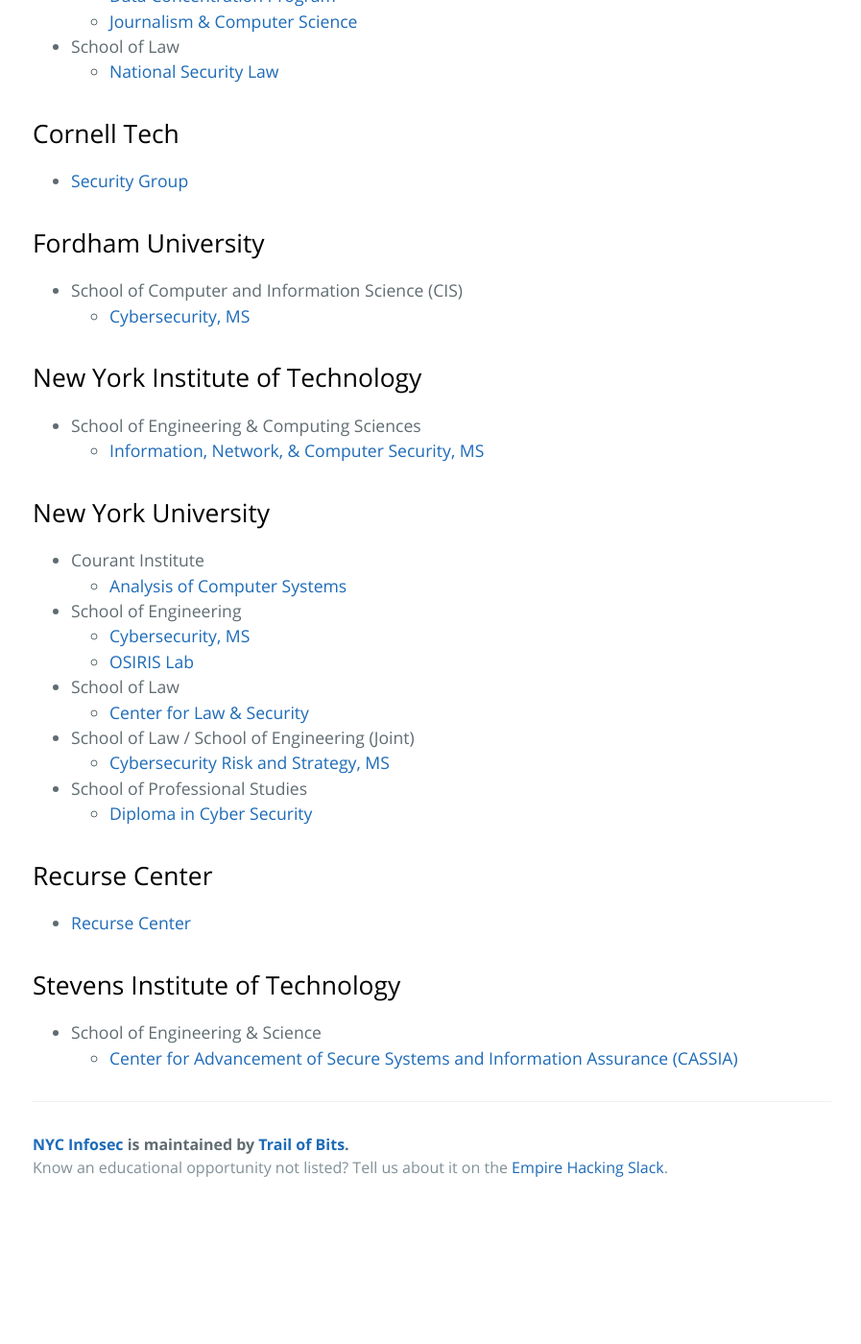
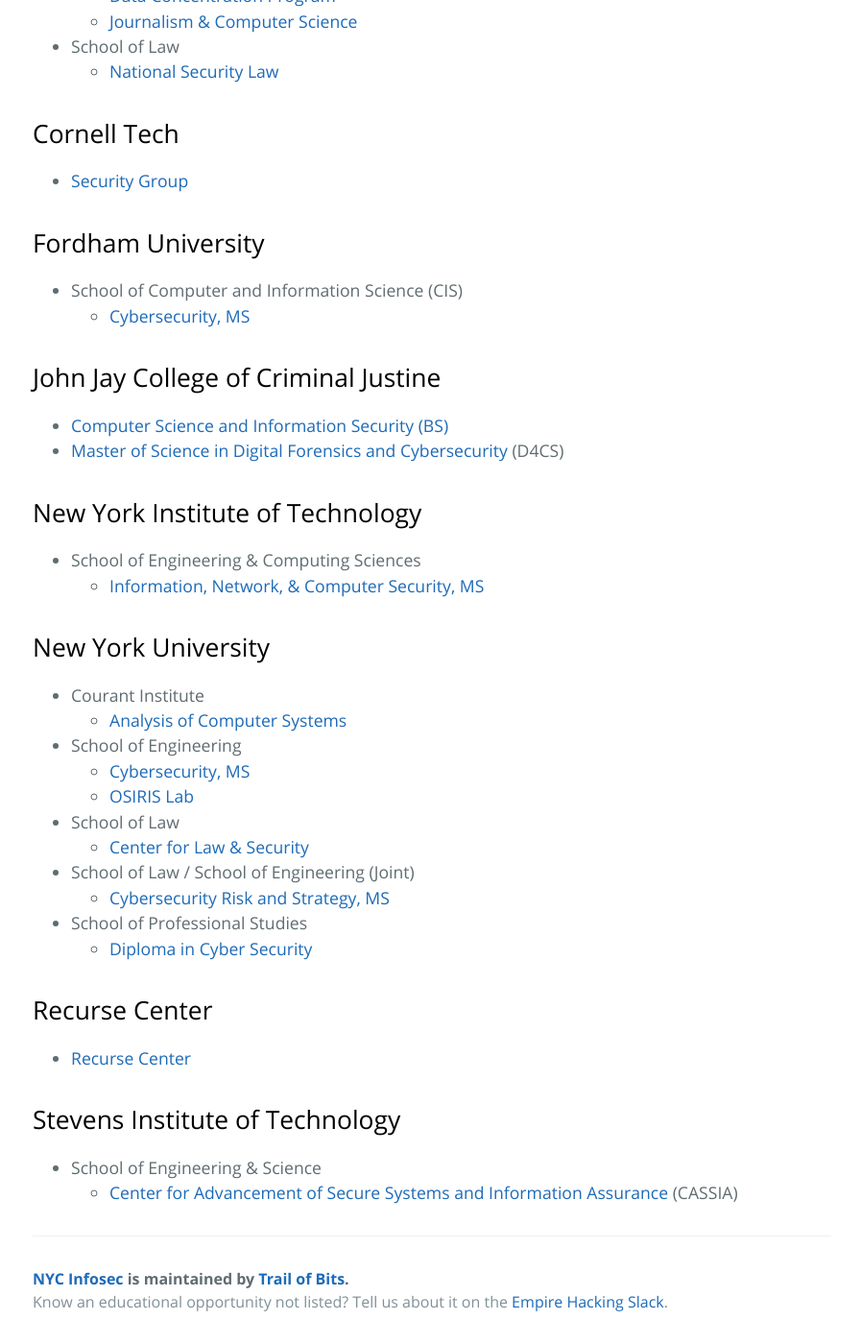
Before and after one commit to trailofbits/nyc-infosec, a Jekyll site: the page built from learn.md, in a window 1280 px wide and 1400 px high, scrolled down 979 px. Shown: the whole window at 96% size, without its empty margins (190-1087 px from the left). Built offline with Jekyll 4.4.1, drawn with Linux system fonts in a browser that asks for light colours; our own code applies the rules of GitHub Pages for plain Markdown files; before the commit the page ends 2239 px from its top, so only the background shows below that.

Commit message:
Add John Jay

```diff
--- a/learn.md
+++ b/learn.md
@@ -41,6 +41,11 @@
 * School of Computer and Information Science (CIS)
   * [Cybersecurity, MS](http://www.fordham.edu/info/25706/master_of_science_in_cybersecurity)
 
+## John Jay College of Criminal Justine
+
+* [Computer Science and Information Security (BS)](http://www.jjay.cuny.edu/computer-science-and-information-security-bs)
+* [Master of Science in Digital Forensics and Cybersecurity](https://www.jjay.cuny.edu/master-science-digital-forensics-and-cybersecurity) (D4CS)
+
 ## New York Institute of Technology
 
 * School of Engineering & Computing Sciences
@@ -67,4 +72,4 @@
 ## Stevens Institute of Technology
 
 * School of Engineering & Science
-  * [Center for Advancement of Secure Systems and Information Assurance (CASSIA)](https://www.stevens.edu/research-entrepreneurship/research-centers-labs/center-advancement-secure-systems-and-information-assurance-cassia)
+  * [Center for Advancement of Secure Systems and Information Assurance](https://www.stevens.edu/research-entrepreneurship/research-centers-labs/center-advancement-secure-systems-and-information-assurance-cassia) (CASSIA)
```
